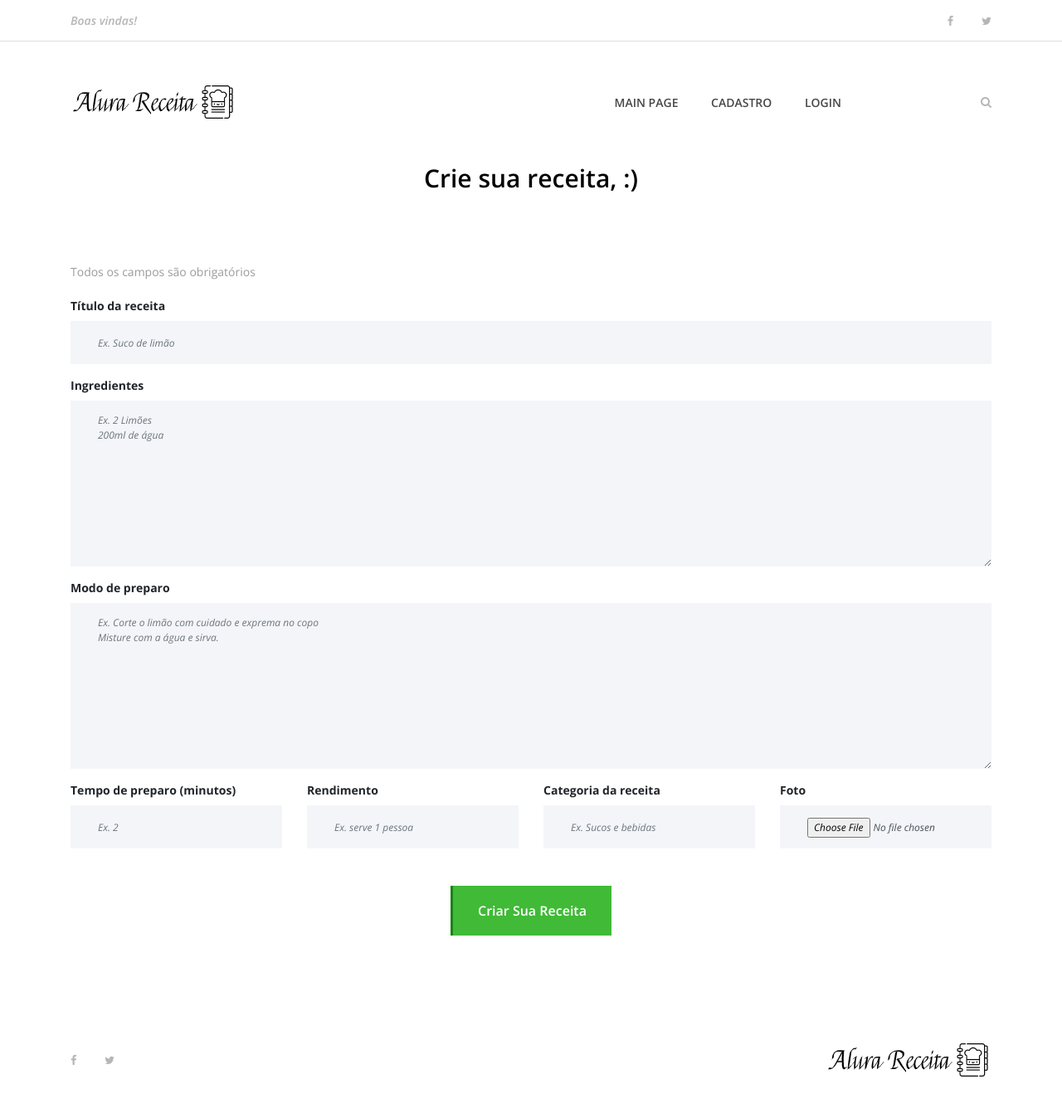
After one commit to rodriguesrafaelm/django-new-project, a Django app: page /usuarios/criar/receita in a window 1280 px wide. The commit adds this page. Shown: the whole page at 83% size. Run offline with Django 4.2, Linux system fonts and the light colour scheme; parts of the project's set-up code (start-up, migrations or seed data) failed here and were passed over; some libraries are stand-ins or nearby versions.

Commit message:
Terceiro dia

```diff
--- a/receitas/models.py
+++ b/receitas/models.py
@@ -1,11 +1,11 @@
 from django.db import models
 from datetime import datetime
-from pessoas.models import Pessoa
+from django.contrib.auth.models import User
 # Create your models here.
 
 
 class Receita(models.Model):
-    pessoa = models.ForeignKey(Pessoa, on_delete=models.CASCADE)
+    pessoa = models.ForeignKey(User, on_delete=models.CASCADE)
     nome_receita = models.CharField(max_length=200)
     ingredientes = models.TextField()
     modo_preparo = models.TextField()
--- a/templates/partials/_menu.html
+++ b/templates/partials/_menu.html
@@ -57,8 +57,14 @@
                                 <div class="classynav">
                                     <ul>
                                         <li><a href="{% url 'index'%}">Main Page</a></li>
+                                        {% if user.is_authenticated%}
+                                        <li><a href="{% url 'dashboard' %}">Minhas receitas</a></li>
+                                        <li><a href="{% url 'cria_receita'%}">Criar receita</a></li>
+                                        <li><a href="{% url 'logout'%}">Logout</a></li>
+                                        {% else %}
                                         <li><a href="{% url 'cadastro'%}">Cadastro</a></li>
                                         <li><a href="{% url 'login'%}">Login</a></li>
+                                        {% endif %}
                                     </ul>
 
                                     <!-- Formulario de busca -->
--- a/templates/usuarios/cadastro.html
+++ b/templates/usuarios/cadastro.html
@@ -21,6 +21,7 @@
                 </div>
             </div>
         </div>
+        {%include 'partial/_alertas.html'%}
         <div class="row">
             <div class="col-12">
                 <div class="contact-form-area">
--- /dev/null
+++ b/templates/usuarios/cria_receita.html
@@ -0,0 +1,72 @@
+{% extends 'base.html' %}
+{% load static %}
+{% block content %}
+<!-- Preloader -->
+<div id="preloader">
+   <i class="circle-preloader"></i>
+   <img src="{% static 'img/core-img/pizza.png' %}" alt="">
+</div>
+
+{% include 'partials/_barra_de_busca.html' %}
+
+{% include 'partials/_menu.html' %}
+
+<!-- ##### Contact Form Area Start ##### -->
+<div class="contact-area section-padding-0-80">
+   <div class="container">
+       <div class="row">
+           <div class="col-12">
+               <div class="section-heading">
+                   <h3>Crie sua receita, {{ user.username }} :)</h3>
+               </div>
+           </div>
+       </div>
+
+       <div class="row">
+           <div class="col-12">
+           <p>Todos os campos são obrigatórios</p>
+               <div class="contact-form-area">
+                   <form action="{% url 'cria_receita' %}" method="post" enctype="multipart/form-data">
+                           {% csrf_token %}
+                       <div class="row">
+                           <div class="col-12 col-lg-12">
+                               <label for="nome_receita"><b>Título da receita</b></label>
+                               <input type="text" id="nome_receita" class="form-control" name="nome_receita" placeholder="Ex. Suco de limão" required>
+                           </div>
+                           <div class="col-12">
+                               <label for="file"><b>Ingredientes</b></label>
+                               <textarea class="form-control" name="ingredientes" cols="30" rows="10" placeholder="Ex. 2 Limões &#10;200ml de água" required></textarea>
+                           </div>
+                           <div class="col-12">
+                               <label for="file"><b>Modo de preparo</b></label>
+                               <textarea class="form-control" name="modo_preparo" cols="30" rows="10" placeholder="Ex. Corte o limão com cuidado e exprema no copo  &#10;Misture com a água e sirva." required></textarea>
+                           </div>
+                           <div class="col-12 col-lg-3">
+                               <label for="file"><b>Tempo de preparo (minutos)</b></label>
+                               <input type="number" class="form-control" name="tempo_preparo" placeholder="Ex. 2" required>
+                           </div>
+                           <div class="col-12 col-lg-3">
+                               <label for="file"><b>Rendimento</b></label>
+                               <input type="text" class="form-control" name="rendimento" placeholder="Ex. serve 1 pessoa" required>
+                           </div>
+                           <div class="col-12 col-lg-3">
+                               <label for="file"><b>Categoria da receita</b></label>
+                               <input type="text" class="form-control" name="categoria" placeholder="Ex. Sucos e bebidas" required>
+                           </div>
+                           <div class="col-12 col-lg-3">
+                               <label for="file"><b>Foto</b></label>
+                               <input type="file" class="form-control" name="foto_receita" required>
+                           </div>
+                           <div class="col-12 text-center">
+                               <button class="btn delicious-btn mt-30" type="submit">Criar sua receita</button>
+                           </div>
+                       </div>
+                   </form>
+               </div>
+           </div>
+       </div>
+   </div>
+</div>
+
+{% include 'partials/_footer.html' %}
+{% endblock %}
--- a/templates/usuarios/login.html
+++ b/templates/usuarios/login.html
@@ -21,10 +21,11 @@
                 </div>
             </div>
         </div>
+        {%include 'partial/_alertas.html'%}
         <div class="row">
             <div class="col-12">
                 <div class="contact-form-area">
-                    <form action="{% url login %} " method="POST">
+                    <form action="{% url 'login' %} " method="POST">
                         {% csrf_token %}
                         <div class="row">
                             <div class="col-12 col-lg-12">
--- a/usuarios/urls.py
+++ b/usuarios/urls.py
@@ -6,5 +6,6 @@ urlpatterns = [
     path('cadastro', views.cadastro, name='cadastro'),
     path('login', views.login, name='login'),
     path('dashboard', views.dashboard, name='dashboard'),
-    path('logout', views.logout, name='logout')
+    path('logout', views.logout, name='logout'),
+    path('criar/receita', views.cria_receita, name='cria_receita')
 ]
--- a/usuarios/views.py
+++ b/usuarios/views.py
@@ -1,5 +1,10 @@
-from django.shortcuts import redirect, render
+from email import message
+from unicodedata import name
+from urllib import response
+from django.shortcuts import redirect, render, get_object_or_404
 from django.contrib.auth.models import User
+from django.contrib import auth, messages
+from receitas.models import Receita
 # Create your views here.
 
 
@@ -7,41 +12,88 @@ def cadastro(request):
     if request.method == 'POST':
         nome = request.POST['nome']
         email = request.POST['email']
-        senha = request.POST['password']
+        senha1 = request.POST['password']
         senha2 = request.POST['password2']
-        if not nome.strip():
-            print('O nome não pode ficar vazio')
+        if campo_vazio(nome):
+            messages.error(request, 'O nome não pode ficar vazio')
             return redirect('cadastro')
-        if not email.strip():
-            print('O campo e-mail não pode ficar vazio')
+        if campo_vazio(email):
+            messages.error(request, 'O campo e-mail não pode ficar vazio')
             return redirect('cadastro')
-        if senha != senha2:
+        if comparar_igualdade_senhas(senha1, senha2):
+            messages.error(request, 'As senhas não são iguais')
             print('As senhas precisam ser iguais')
             return redirect('cadastro')
         if User.objects.filter(email=email).exists():
-            print('Usuário já cadastrado')
+            messages.error(request, 'Usuário já cadastrado')
             return redirect('cadastro')
-        user = User.objects.create_user(username=nome, email=email, password=senha)
+        if User.objects.filter(username=name).exists():
+            messages.error(request, 'Usuário já cadastrado')
+            return redirect('cadastro')
+        user = User.objects.create_user(username=nome, email=email, password=senha1)
         user.save()
         redirect('login')
         print('Cadastrado com sucesso')
+        messages.success(request, 'Cadastrado com sucesso')
+        return redirect('login')
     else:
         return render(request, 'usuarios/cadastro.html')
 
 
 def login(request):
     if request.method == 'POST':
-       email = request.POST['email']
-       senha = request.POST['senha']
-       if email == '' or senha == '':
-           print('Os campos e-mali e senha não podem ficar em branco.')
-           return redirect('login')
-       return redirect('dashboard')
+        email = request.POST['email']
+        senha = request.POST['senha']
+        if campo_vazio(email) or campo_vazio(senha):
+            print('Os campos e-mali e senha não podem ficar em branco.')
+            return redirect('login')
+        if User.objects.filter(email=email).exists():
+            nome = User.objects.filter(email=email).values_list('username', flat=True)
+            user = auth.authenticate(request, username=nome[0], password=senha)
+            print(user)
+            if user is not None:
+                auth.login(request, user)
+                print('Logado com sucesso')
+                return redirect('dashboard')
     return render(request, 'usuarios/login.html')
 
 
 def logout(request):
-    pass
+    auth.logout(request)
+    return(redirect('index'))
 
 def dashboard(request):
-    return render(request, 'usuarios/dashboard.html')
+    if request.user.is_authenticated:
+        id = request.user.id
+        receitas = Receita.objects.order_by('-data_receita').filter(pessoa=id)
+
+        dados={
+            'receitas': receitas
+        }
+
+        return render(request, 'usuarios/dashboard.html')
+    else:
+        return redirect('index')
+
+def cria_receita(request):
+    if request.method == 'POST':
+        nome_receita = request.POST['nome_receita']
+        ingredientes = request.POST['ingredientes']
+        modo_preparo = request.POST['modo_preparo']
+        tempo_preparo = request.POST['tempo_preparo']
+        rendimento = request.POST['rendimento']
+        categoria = request.POST['categoria']
+        foto_receita = request.FILES['foto_receita']
+        user = get_object_or_404(User, pk=request.user.id)
+        receita = Receita.objects.create(pessoa=user, nome_receita = nome_receita, ingredientes=ingredientes, modo_preparo=modo_preparo,
+        tempo_preparo=tempo_preparo, rendimento= rendimento, categoria=categoria, foto_receita=foto_receita)
+        receita.save()
+        redirect('dashboard')
+    return render(request, "usuarios/cria_receita.html")
+
+
+def campo_vazio(campo):
+    return not campo.strip()
+
+def comparar_igualdade_senhas(senha1, senha2):
+    return senha1 != senha2
```
Also changed, not shown: sitereceitas/settings.py (+9 -0 lines), templates/partials/_alertas.html (added, +7 -0 lines), templates/usuarios/dashboard.html (+23 -0 lines), receitas/migrations/0005_alter_receita_pessoa.py (added).
